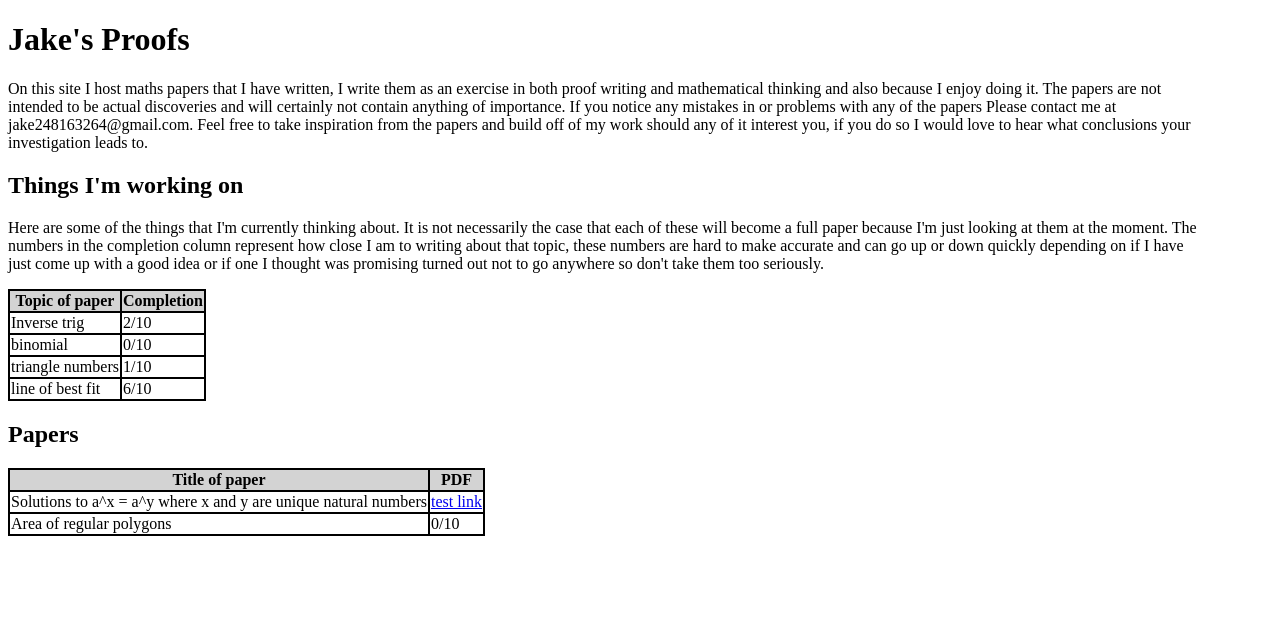
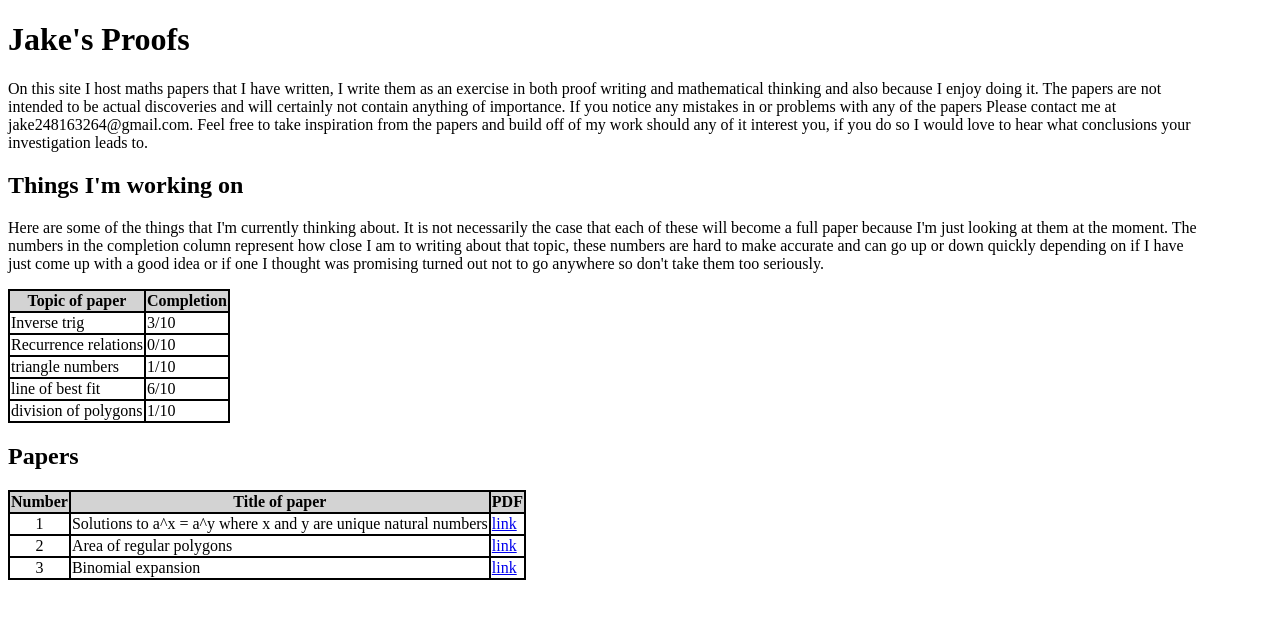
Before and after one commit to Jakes-proofs/papers, a plain HTML site: page index.html in a window 1280 px wide. Drawn offline with Linux system fonts and the light colour scheme.

Commit message:
Update index.html

```diff
--- a/index.html
+++ b/index.html
@@ -40,10 +40,10 @@
             </tr>
             <tr bgcolor="white">
               <td>Inverse trig</td>
-              <td>2/10</td>
+              <td>3/10</td>
             </tr>
             <tr bgcolor="white">
-              <td>binomial</td>
+              <td>Recurrence relations</td>
               <td>0/10</td>
             </tr>
             <tr bgcolor="white">
@@ -54,22 +54,34 @@
                 <td>line of best fit</td>
                 <td>6/10</td>
             </tr>
+            <tr bgcolor="white">
+              <td>division of polygons</td>
+              <td>1/10</td>
+            </tr>
           </table>
 
           <h2>Papers</h2>
 
           <table bgcolor="black">
             <tr bgcolor="lightgrey">
+              <th>Number</th>
               <th>Title of paper</th>
               <th>PDF</th>
             </tr>
             <tr bgcolor="white">
+              <td align="center">1</td>
               <td>Solutions to a^x = a^y where x and y are unique natural numbers</td>
-              <td><a href="/papers/Paper_1.pdf">test link</a></td>
+              <td><a href="/papers/Paper_1.pdf">link</a></td>
             </tr>
             <tr bgcolor="white">
+              <td align="center">2</td>
               <td>Area of regular polygons</td>
-              <td>0/10</td>
+              <td><a href="/papers/Paper_2.pdf">link</a></td>
+            </tr>
+            <tr bgcolor="white">
+              <td align="center">3</td>
+              <td>Binomial expansion</td>
+              <td><a href="/papers/Paper_3.pdf">link</a></td>
             </tr>
           </table>
 
```
